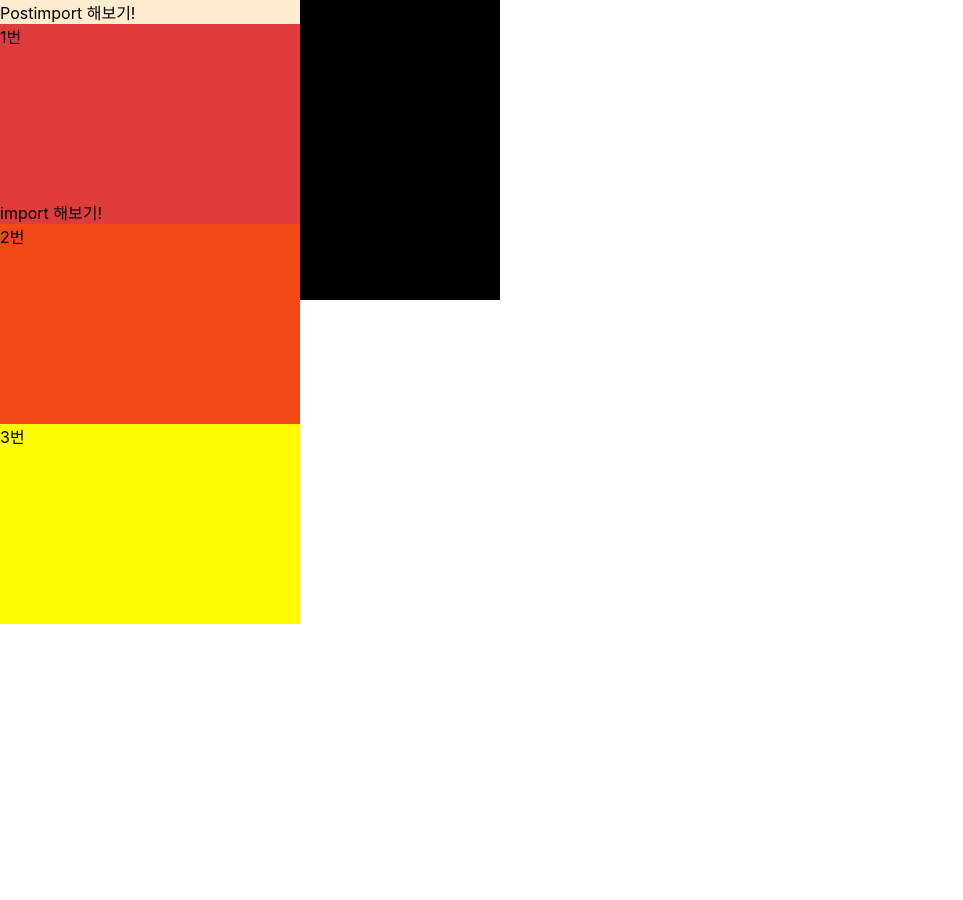
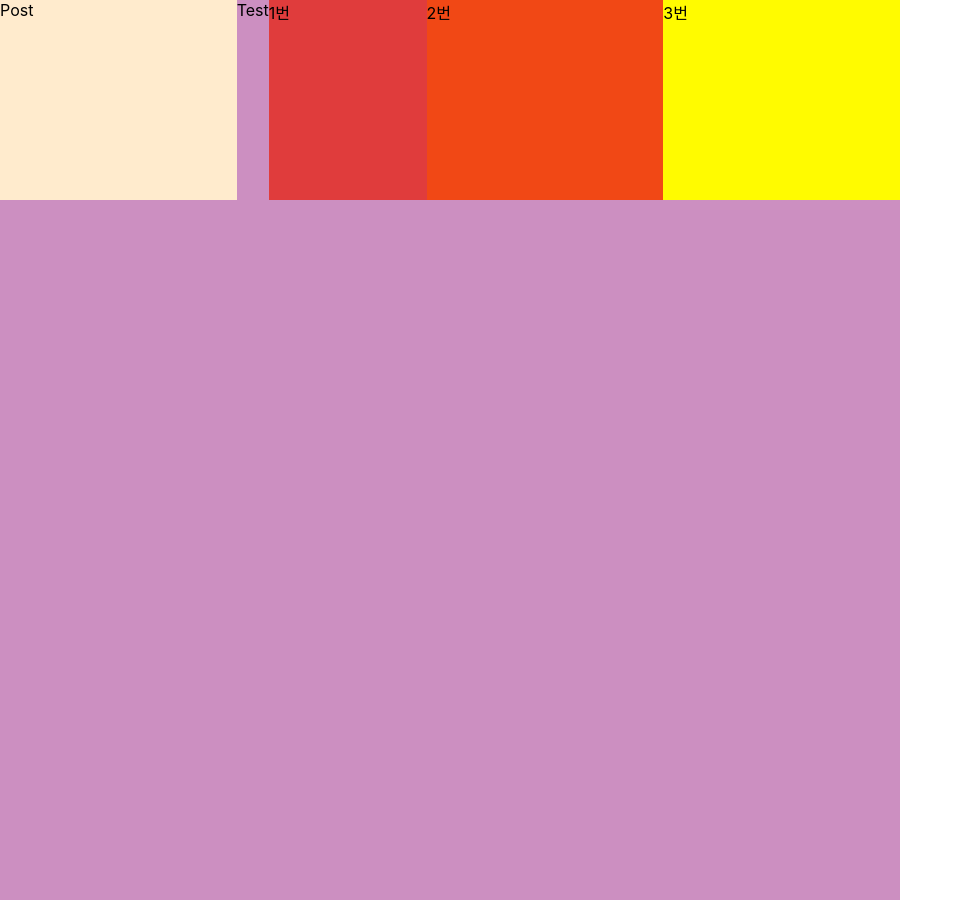
Before and after one commit to guswjddudwo/react-study, a React (Create React App) app: page / in a window 1280 px wide. Shown: the whole page, without its empty margins (0-963 px from the left). Before the commit the page ends 800 px from the top, so only its background shows below. Built offline with nearby package versions, Linux system fonts and the light colour scheme.

Commit message:
연습중

```diff
--- a/src/App.css
+++ b/src/App.css
@@ -1,5 +1,6 @@
 .App {
-  width: 500px;
-  height: 300px;
-  background-color: #000;
+  width: 900px;
+  height: 900px;
+  background-color: #cc8fc1;
+  display: flex;
 }
--- a/src/App.js
+++ b/src/App.js
@@ -1,13 +1,22 @@
 import Test from "./Test";
 import Post from "./Post";
-
+import Box1 from "./Box1";
+import Box2 from "./Box2";
+import Box3 from "./Box3";
 import "./App.css";
+import "./Post.css";
+import "./Box1.css";
+import "./Box2.css";
+import "./Box3.css";
 
 function App() {
   return (
     <div className="App">
       <Post />
       <Test />
+      <Box1 />
+      <Box2 />
+      <Box3 />
     </div>
   );
 }
--- a/src/Box1.css
+++ b/src/Box1.css
@@ -1,6 +1,6 @@
 .Box1 {
   background-color: rgb(224, 60, 60);
-  width: 300px;
+  width: 200px;
   height: 200px;
   display: flex;
 }
--- a/src/Post.js
+++ b/src/Post.js
@@ -1,21 +1,5 @@
-import Test from "./Test";
 import "./Post.css";
-import "./Box1.css";
-import "./Box2.css";
-import "./Box3.css";
-
-import Box1 from "./Box1";
-import Box2 from "./Box2";
-import Box3 from "./Box3";
 
 export default function Post() {
-  return (
-    <div className="Post">
-      Post
-      <Test />
-      <Box1 />
-      <Box2 />
-      <Box3 />
-    </div>
-  );
+  return <div className="Post">Post</div>;
 }
--- a/src/Test.js
+++ b/src/Test.js
@@ -1,3 +1,3 @@
 export default function () {
-  return <>import 해보기!</>;
+  return <>Test</>;
 }
```
